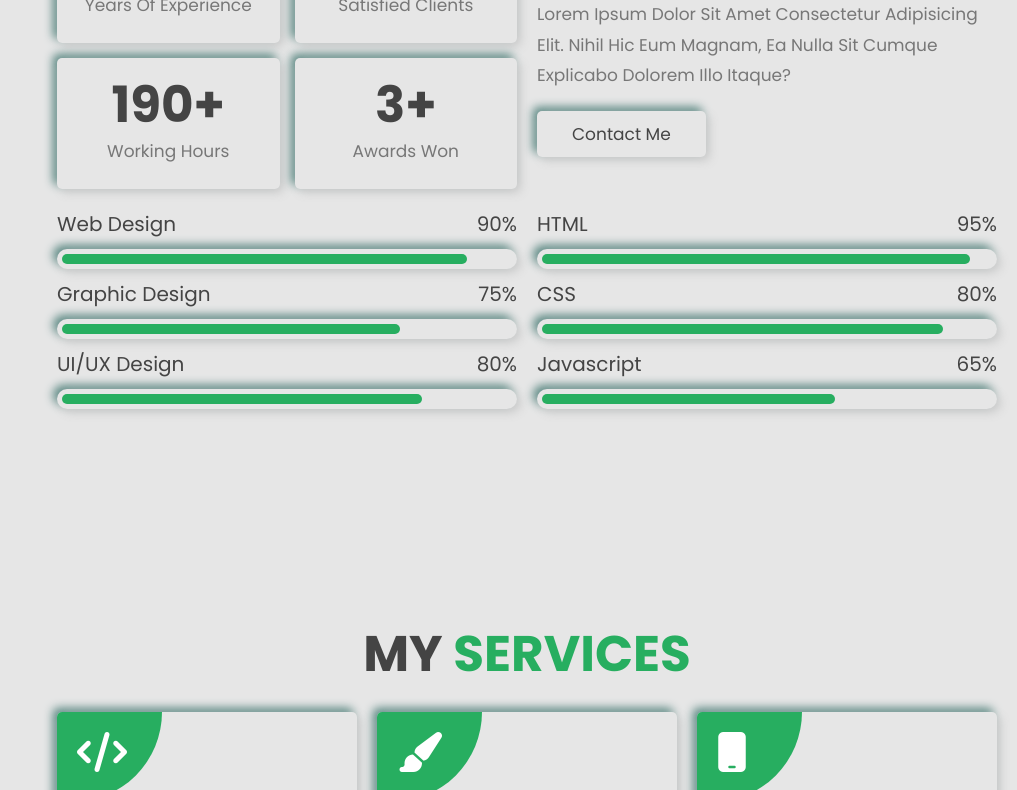
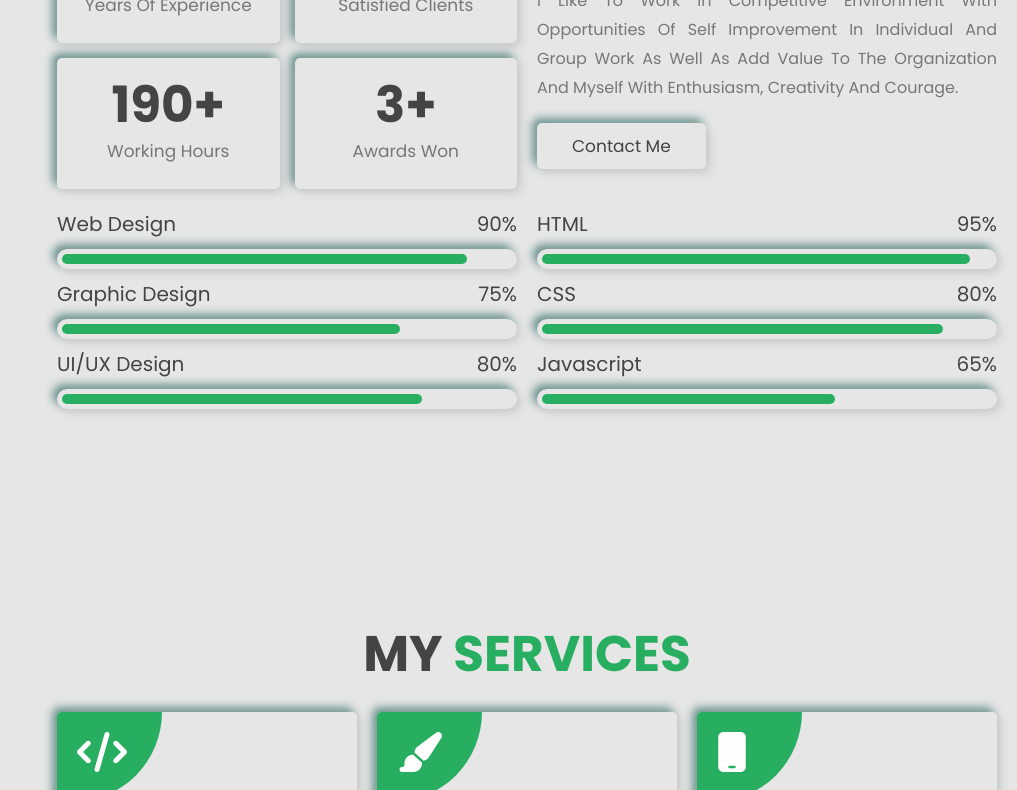
Before and after one commit to MoniruzzamanBappy/portfolio-first, a plain HTML site: page index.html in a window 1280 px wide. Shown: the part 1003-1793 px from the top of the page, without its empty margins (263-1280 px from the left). Drawn offline with Linux system fonts and the light colour scheme.

Commit message:
aignment

```diff
--- a/css/style.css
+++ b/css/style.css
@@ -271,7 +271,8 @@ section {
 }
 
 .about .row .content p {
-    font-size: 1.7rem;
+    font-size: medium;
+    text-align: justify;
     color: var(--light-color);
     line-height: 1.8;
     padding: 1rem 0;
@@ -362,6 +363,7 @@ section {
 
 .services .box-container .box p {
     font-size: 1.4rem;
+    text-align: justify;
     line-height: 1.8;
     color: var(--light-color);
 }
--- a/index.html
+++ b/index.html
@@ -100,8 +100,9 @@
 
             <div class="content">
                 <h3>my name is <span>Md. Moniruzzaman</span></h3>
-                <p>Lorem ipsum dolor sit amet consectetur adipisicing elit. Nihil hic eum magnam, ea nulla sit cumque
-                    explicabo dolorem illo itaque?</p>
+                <p>I like to work in competitive environment with opportunities of self improvement in individual and
+                    group work as well as add value to the organization and myself with enthusiasm, creativity and
+                    courage.</p>
                 <a href="#contact" class="btn">contact me</a>
             </div>
 
```
